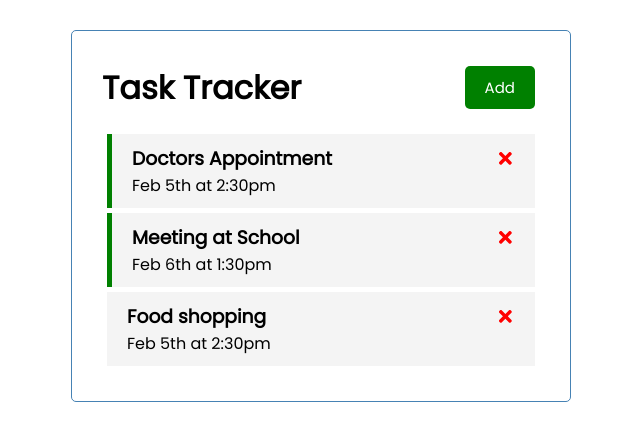
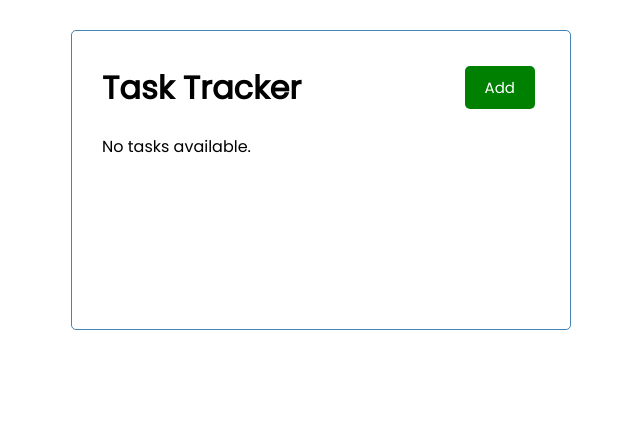
Before and after one commit to PattyHarris/react-task-tracker, a React (Create React App) app: page / in a window 1280 px wide. Shown: the top 440 px of the page, without its empty margins (319-959 px from the left). Built offline with nearby package versions, Linux system fonts and the light colour scheme; data requests are answered from the project's data file.

Commit message:
Using json-server to mimic a backend.  Initial changes.  Data is logged but not added to UI.

```diff
--- /dev/null
+++ b/db.json
@@ -0,0 +1,23 @@
+{
+  "tasks": [
+
+    {
+      "id": 1,
+      "text": "Doctors Appointment",
+      "day": "Feb 5th at 2:30pm",
+      "reminder": true
+  },
+  {
+      "id": 2,
+      "text": "Meeting at School",
+      "day": "Feb 6th at 1:30pm",
+      "reminder": true
+  },
+  {
+      "id": 3,
+      "text": "Food shopping",
+      "day": "Feb 5th at 2:30pm",
+      "reminder": false
+  }
+  ]
+}
--- a/package.json
+++ b/package.json
@@ -6,6 +6,7 @@
     "@testing-library/jest-dom": "^5.16.1",
     "@testing-library/react": "^12.1.2",
     "@testing-library/user-event": "^13.5.0",
+    "json-server": "^0.17.0",
     "react": "^17.0.2",
     "react-dom": "^17.0.2",
     "react-icons": "^4.3.1",
@@ -16,7 +17,8 @@
     "start": "react-scripts start",
     "build": "react-scripts build",
     "test": "react-scripts test",
-    "eject": "react-scripts eject"
+    "eject": "react-scripts eject",
+    "server": "json-server --watch db.json --port 5000"
   },
   "eslintConfig": {
     "extends": [
--- a/src/App.js
+++ b/src/App.js
@@ -1,4 +1,4 @@
-import {useState} from 'react';
+import {useState, useEffect} from 'react';
 
 import Header from './components/Header';
 import Tasks from './components/Tasks';
@@ -7,26 +7,17 @@
 function App() {
   const [showAddTask, setShowAddTask] = useState(false);
 
-  const [tasks, setTasks] = useState([
-    {
-        "id": 1,
-        "text": "Doctors Appointment",
-        "day": "Feb 5th at 2:30pm",
-        "reminder": true
-    },
-    {
-        "id": 2,
-        "text": "Meeting at School",
-        "day": "Feb 6th at 1:30pm",
-        "reminder": true
-    },
-    {
-        "id": 3,
-        "text": "Food shopping",
-        "day": "Feb 5th at 2:30pm",
-        "reminder": false
+  const [tasks, setTasks] = useState([])
+
+  useEffect( () => {
+    const fetchTasks = async () => {
+      const res = await fetch("http://localhost:5000/tasks");
+      const data = await res.json();
+
+      console.log(data);
     }
-  ])
+    fetchTasks();
+  }, [])
 
   // Add a task - uses a random number for the new ID...
   const addTask = (task) => {
```
Also changed, not shown: 2 other files (tests, documents, lock files or other folders).
